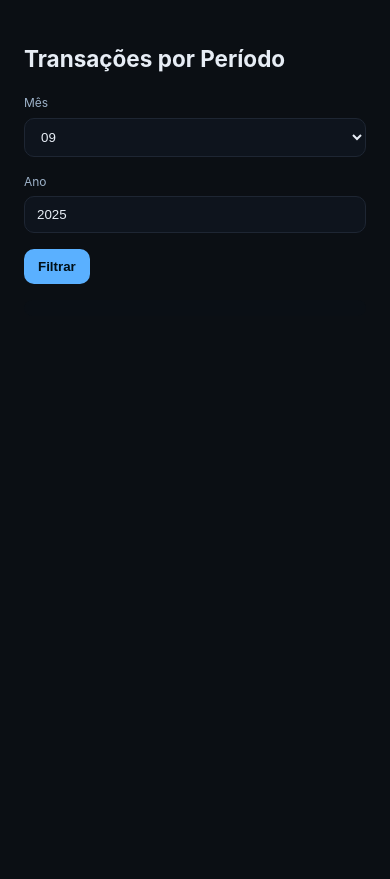
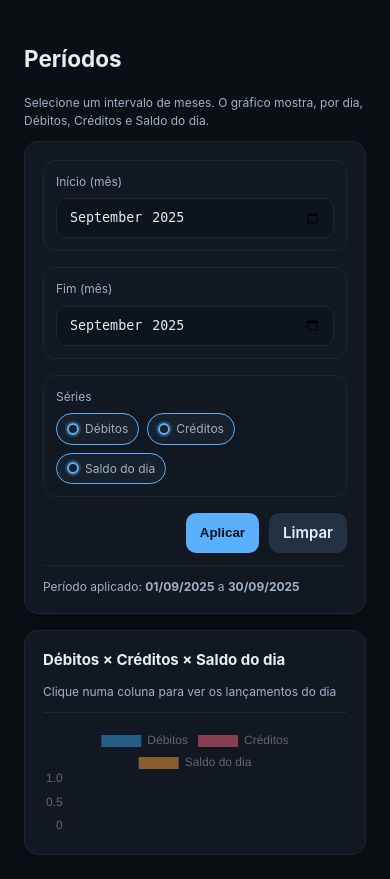
Before and after one commit to GloedenJoao/finapp2, a FastAPI app: page /periodos in a window 390 px wide; the page is wider, and only the part inside the window is pictured. Shown: the part 106-985 px from the top of that part. Before the commit the page ends 390 px from the top of that part, so only its background shows below. Run offline with FastAPI, Linux system fonts and the light colour scheme; data that the repository does not hold is empty.

Commit message:
Initial commit

```diff
--- a/itau-extrato-db/templates/periodos.html
+++ b/itau-extrato-db/templates/periodos.html
@@ -1,44 +1,187 @@
 {% extends "base.html" %}
 {% block content %}
-<h2>Transações por Período</h2>
-<form method="get" class="grid two">
-  <div>
-    <div class="label">Mês</div>
-    <select class="input" name="mes">
-      {% for m in range(1, 13) %}
-        <option value="{{m}}" {% if m == mes %}selected{% endif %}>{{"%02d"|format(m)}}</option>
-      {% endfor %}
-    </select>
+<h2>Períodos</h2>
+<p class="small">Selecione um intervalo de meses. O gráfico mostra, por dia, Débitos, Créditos e Saldo do dia.</p>
+
+<div class="card">
+  <style>
+    /* GRID */
+    .filter-grid{
+      display:grid;
+      grid-template-columns:repeat(12,1fr);
+      gap:16px;
+      align-items:end; /* alinha pela base */
+    }
+    .col-4{grid-column:span 4}
+    .col-12{grid-column:span 12}
+    @media (max-width: 768px){
+      .col-4,.col-12{grid-column:span 12}
+    }
+
+    /* BLOCO PADRÃO (contorno unificado dos filtros) */
+    .tool{
+      background:var(--panel);
+      border:1px solid var(--border);
+      border-radius:12px;
+      padding:12px;
+      display:flex;
+      flex-direction:column;
+      gap:8px;
+      min-height:72px;
+    }
+    .tool .label{margin:0;color:var(--muted);font-size:12px}
+
+    /* Altura padronizada dos inputs e botões */
+    .tool .input, .tool select{
+      height:40px;
+      padding:0 12px;
+      line-height:40px;
+    }
+    .actions .btn{
+      display:inline-flex; align-items:center; justify-content:center;
+      height:40px; padding:0 14px; line-height:40px;
+    }
+
+    /* Chips/blobs com mesmo padrão de borda */
+    .chips{display:flex;gap:8px;flex-wrap:wrap}
+    .chip.toggle{display:inline-flex;align-items:center;gap:6px;cursor:pointer;
+      background:var(--chip); border:1px solid var(--border); border-radius:999px; padding:6px 10px}
+    .chip.toggle .blob{
+      width:12px;height:12px;border-radius:50%;
+      border:2px solid var(--border); background:transparent; transition:all .15s ease;
+    }
+    .chip.toggle.active{ border-color: var(--accent) }
+    .chip.toggle.active .blob{ border-color: var(--accent); box-shadow:0 0 0 2px rgba(90,176,255,.25) }
+
+    /* Linha de botões */
+    .actions{display:flex;gap:10px;justify-content:flex-end}
+  </style>
+
+  <form method="get" class="filter-grid">
+    <!-- Linha 1: filtros lado a lado, todos com o MESMO contorno (tool) -->
+    <div class="tool col-4">
+      <div class="label">Início (mês)</div>
+      <input class="input" type="month" name="start_month" value="{{ start_month }}">
+    </div>
+
+    <div class="tool col-4">
+      <div class="label">Fim (mês)</div>
+      <input class="input" type="month" name="end_month" value="{{ end_month }}">
+    </div>
+
+    <div class="tool col-4">
+      <div class="label">Séries</div>
+      <div class="chips">
+        <label class="chip small toggle {{ 'active' if show_debitos else '' }}">
+          <input type="checkbox" name="show_debitos" value="1" {{ 'checked' if show_debitos else '' }} hidden>
+          <span class="blob"></span> Débitos
+        </label>
+        <label class="chip small toggle {{ 'active' if show_creditos else '' }}">
+          <input type="checkbox" name="show_creditos" value="1" {{ 'checked' if show_creditos else '' }} hidden>
+          <span class="blob"></span> Créditos
+        </label>
+        <label class="chip small toggle {{ 'active' if show_saldo else '' }}">
+          <input type="checkbox" name="show_saldo" value="1" {{ 'checked' if show_saldo else '' }} hidden>
+          <span class="blob"></span> Saldo do dia
+        </label>
+      </div>
+    </div>
+
+    <!-- Linha 2: botões com MESMA altura/largura visual -->
+    <div class="col-12 actions">
+      <button class="btn" type="submit">Aplicar</button>
+      <a class="btn secondary" href="/periodos" role="button">Limpar</a>
+    </div>
+  </form>
+
+  <script>
+    // mantém estado visual dos chips (contorno e blob)
+    document.querySelectorAll('.chip.toggle').forEach(ch=>{
+      const cb = ch.querySelector('input[type=checkbox]');
+      if (cb) ch.classList.toggle('active', cb.checked);
+      ch.addEventListener('click', ()=> setTimeout(()=> ch.classList.toggle('active', cb.checked), 0));
+    });
+  </script>
+
+  <div class="hr"></div>
+  <div class="small">
+    Período aplicado:
+    <strong>{{ dt_inicio | fmt_date }}</strong> a
+    <strong>{{ dt_fim | fmt_date }}</strong>
   </div>
-  <div>
-    <div class="label">Ano</div>
-    <input class="input" type="number" name="ano" value="{{ano}}" min="2000" max="2100">
+</div>
+
+
+
+
+<!-- GRÁFICO -->
+<div class="card" style="margin-top:16px">
+  <div style="display:flex;justify-content:space-between;align-items:center;gap:12px;flex-wrap:wrap">
+    <strong>Débitos × Créditos × Saldo do dia</strong>
+    <span class="small">Clique numa coluna para ver os lançamentos do dia</span>
   </div>
-  <div>
-    <button class="btn" type="submit">Filtrar</button>
-  </div>
-</form>
+  <div class="hr"></div>
+  <canvas id="chart" height="110"></canvas>
+</div>
 
-<div class="table-wrap" style="margin-top:16px">
-  <table class="table dense">
-    <thead>
-      <tr>
-        <th>Data</th>
-        <th>Débitos</th>
-        <th>Créditos</th>
-        <th>Saldo do Dia</th>
-      </tr>
-    </thead>
-    <tbody>
-      {% for r in historico %}
-      <tr>
-        <td data-label="Data">{{ r.data | fmt_date }}</td>
-        <td data-label="Débitos" class="right mono">{{ r.debitos | money }}</td>
-        <td data-label="Créditos" class="right mono">{{ r.creditos | money }}</td>
-        <td data-label="Saldo do Dia" class="right mono">{{ r.saldo | money }}</td>
-      </tr>
-      {% endfor %}
-    </tbody>
-  </table>
-</div>
+<!-- DETALHE DO DIA (preenchido via fetch) -->
+<div id="detalhe-dia"></div>
+
+<!-- Chart.js (CDN) -->
+<script src="https://cdn.jsdelivr.net/npm/chart.js@4.4.1/dist/chart.umd.min.js"></script>
+<script>
+  const labels = {{ labels|tojson }};
+  const debitos = {{ debitos|tojson }};
+  const creditos = {{ creditos|tojson }};
+  const saldoDia = {{ saldo_dia|tojson }};
+
+  const showDebitos = {{ 1 if show_debitos else 0 }};
+  const showCreditos = {{ 1 if show_creditos else 0 }};
+  const showSaldo = {{ 1 if show_saldo else 0 }};
+
+  const datasets = [
+    { key:'debitos',  label:'Débitos',     type:'bar', data: debitos,  hidden: !showDebitos },
+    { key:'creditos', label:'Créditos',    type:'bar', data: creditos, hidden: !showCreditos },
+    { key:'saldo',    label:'Saldo do dia',type:'bar', data: saldoDia, hidden: !showSaldo }
+  ];
+
+  const chart = new Chart(document.getElementById('chart'), {
+    type: 'bar',
+    data: { labels, datasets },
+    options: {
+      responsive: true,
+      interaction: { mode: 'nearest', intersect: true },
+      scales: { x: { stacked:false }, y: { beginAtZero:true } },
+      plugins: { legend: { position: 'top' } },
+      onClick: async (evt, elements) => {
+        if (!elements?.length) return;
+        const idx = elements[0].index;
+        const dia = labels[idx];
+        const resp = await fetch(`/periodos/detalhe?dia=${encodeURIComponent(dia)}`);
+        const html = await resp.text();
+        const container = document.getElementById('detalhe-dia');
+        container.innerHTML = html;
+        container.scrollIntoView({ behavior:'smooth', block:'start' });
+      }
+    }
+  });
+
+  // Toggle instantâneo (sem reload) quando usuário mexe nos checkboxes
+  // Mantém também o estado visual no gráfico até que ele clique "Aplicar" se quiser persistir na URL.
+  document.querySelectorAll('input[name=show_debitos], input[name=show_creditos], input[name=show_saldo]')
+    .forEach(cb => {
+      cb.addEventListener('change', () => {
+        const map = {
+          show_debitos: 'Débitos',
+          show_creditos: 'Créditos',
+          show_saldo: 'Saldo do dia'
+        };
+        const ds = chart.data.datasets.find(d => d.label === map[cb.name]);
+        if (ds) {
+          ds.hidden = !cb.checked;
+          chart.update();
+        }
+      });
+    });
+</script>
 {% endblock %}
--- a/itau-extrato-db/webapp.py
+++ b/itau-extrato-db/webapp.py
@@ -420,31 +420,112 @@ def wipe_all():
     resp = RedirectResponse(url="/input?wipe_ok=1", status_code=303)
     return resp
 
+# --- IMPORTS necessários no topo (alguns você já tem) ---
+from datetime import date
+import calendar
+from fastapi import Query
+from fastapi.responses import HTMLResponse
+
+# --- helpers de período (mês→datas) ---
+def _ym_to_bounds(ym: str) -> tuple[str, str]:
+    """
+    'YYYY-MM' -> ('YYYY-MM-01', 'YYYY-MM-<último-dia>')
+    """
+    y, m = ym.split("-")
+    y, m = int(y), int(m)
+    first = date(y, m, 1)
+    last = date(y, m, calendar.monthrange(y, m)[1])
+    return first.isoformat(), last.isoformat()
+
+def _month_range_bounds(start_ym: str | None, end_ym: str | None) -> tuple[str, str, str, str]:
+    """
+    Se não vier nada: usa o mês atual em ambas.
+    Retorna (start_ym, end_ym, dt_ini, dt_fim)
+    """
+    today = date.today()
+    cur_ym = f"{today.year:04d}-{today.month:02d}"
+    s = start_ym or cur_ym
+    e = end_ym or cur_ym
+    dt_ini, _ = _ym_to_bounds(s)
+    _, dt_fim = _ym_to_bounds(e)
+    return s, e, dt_ini, dt_fim
+
+# --- SQLs para o período (agregação por dia + saldo do dia via view) ---
+SQL_PERIOD_DAILY = """
+WITH days AS (
+  SELECT date(data) AS dia,
+         SUM(CASE WHEN valor < 0 THEN -valor ELSE 0 END) AS debitos,
+         SUM(CASE WHEN valor > 0 THEN  valor ELSE 0 END) AS creditos
+  FROM transactions
+  WHERE date(data) BETWEEN date(?) AND date(?)
+  GROUP BY date(data)
+)
+SELECT d.dia,
+       d.debitos,
+       d.creditos,
+       s.saldo AS saldo_dia
+FROM days d
+LEFT JOIN v_saldo_por_dia s ON s.data = d.dia
+ORDER BY d.dia;
+"""
+
+SQL_DETAIL_BY_DAY = """
+SELECT date(data) AS data, lancamentos AS descricao, valor, tipo_mov, categoria, detalhe_categoria
+FROM transactions
+WHERE date(data) = date(?)
+ORDER BY data, id;
+"""
+
+# --- NOVA ROTA: /periodos (gráfico + painel de detalhe sob demanda) ---
 @app.get("/periodos", response_class=HTMLResponse)
-def periodos(request: Request, mes: int | None = None, ano: int | None = None):
+def periodos(
+    request: Request,
+    start_month: str | None = Query(None, description="YYYY-MM"),
+    end_month: str | None = Query(None, description="YYYY-MM"),
+    show_debitos: int = Query(1),
+    show_creditos: int = Query(1),
+    show_saldo: int = Query(1),
+):
     init_db()
-    today = date.today()
-    if not mes:
-        mes = today.month
-    if not ano:
-        ano = today.year
+    s_ym, e_ym, dt_ini, dt_fim = _month_range_bounds(start_month, end_month)
 
     with get_conn() as conn:
-        sql = """
-            SELECT
-                date(data) as data,
-                SUM(CASE WHEN tipo_mov='debito'  THEN valor ELSE 0 END) AS debitos,
-                SUM(CASE WHEN tipo_mov='credito' THEN valor ELSE 0 END) AS creditos,
-                MAX(saldo_dia) as saldo
-            FROM transactions
-            WHERE strftime('%m', data) = ? AND strftime('%Y', data) = ?
-            GROUP BY date(data)
-            ORDER BY date(data);
-        """
-        cur = conn.execute(sql, (f"{mes:02d}", str(ano)))
-        cols, historico = rows_to_dicts(cur, cur.fetchall())
+        cur = conn.execute(SQL_PERIOD_DAILY, (dt_ini, dt_fim))
+        cols, rows = rows_to_dicts(cur, cur.fetchall())
+
+    labels = [r["dia"] for r in rows]
+    debitos = [float(r["debitos"] or 0.0) for r in rows]
+    creditos = [float(r["creditos"] or 0.0) for r in rows]
+    saldo_dia = [(r["saldo_dia"] if r["saldo_dia"] is not None else None) for r in rows]
 
     return templates.TemplateResponse(
         "periodos.html",
-        {"request": request, "mes": mes, "ano": ano, "historico": historico},
+        {
+            "request": request,
+            "start_month": s_ym,
+            "end_month": e_ym,
+            "dt_inicio": dt_ini,
+            "dt_fim": dt_fim,
+            "labels": labels,
+            "debitos": debitos,
+            "creditos": creditos,
+            "saldo_dia": saldo_dia,
+            # flags para o template
+            "show_debitos": bool(show_debitos),
+            "show_creditos": bool(show_creditos),
+            "show_saldo": bool(show_saldo),
+        },
     )
+
+# --- NOVA ROTA: detalhe de um dia (retorna um fragmento HTML) ---
+@app.get("/periodos/detalhe", response_class=HTMLResponse)
+def periodos_detalhe(request: Request, dia: str):
+    init_db()
+    with get_conn() as conn:
+        cur = conn.execute(SQL_DETAIL_BY_DAY, (dia,))
+        cols, rows = rows_to_dicts(cur, cur.fetchall())
+
+    return templates.TemplateResponse(
+        "periodos_detalhe.html",
+        {"request": request, "dia": dia, "cols": cols, "rows": rows},
+    )
```
Also changed, not shown: itau-extrato-db/templates/periodos_detalhe.html (added, +36 -0 lines).
